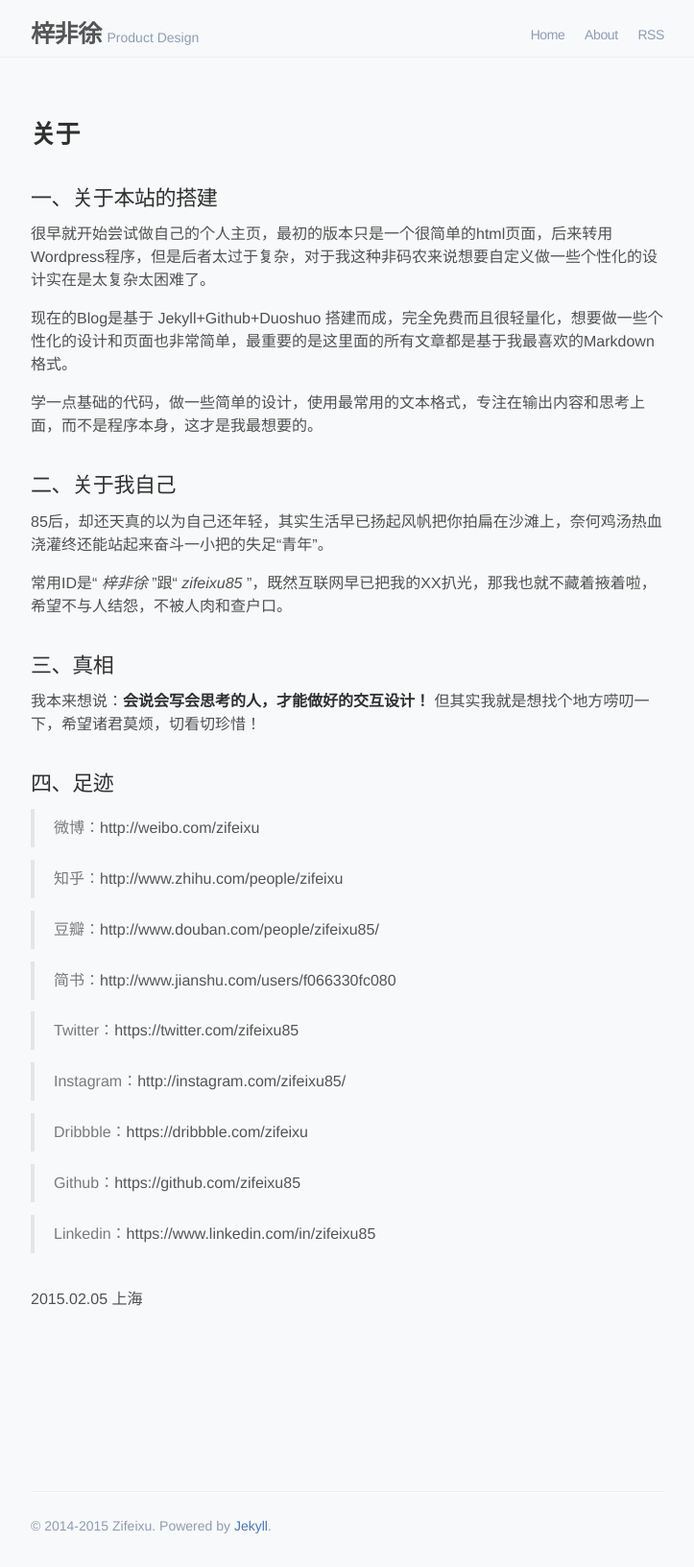
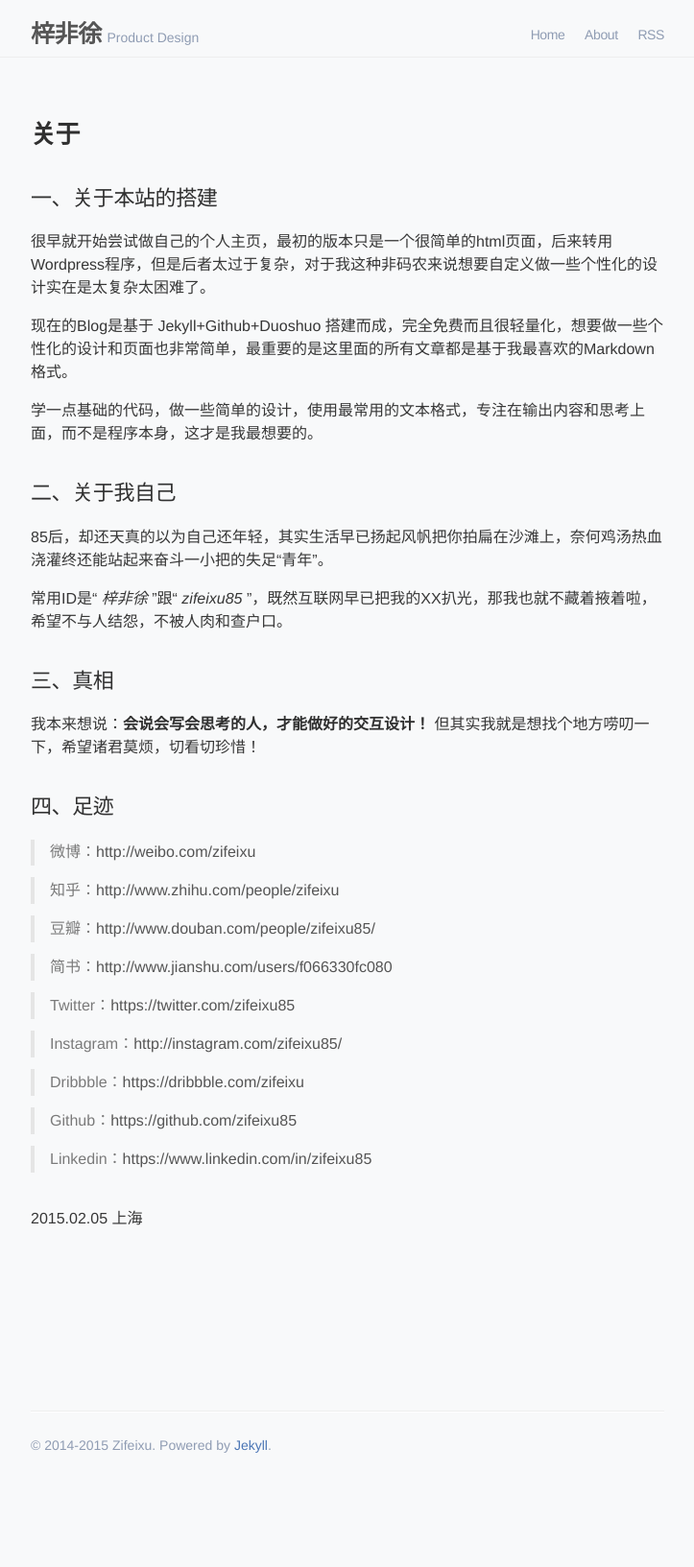
Before and after one commit to zifeixu85/zifeixu.github.io, a Jekyll site: the page built from about.md, in a window 1280 px wide. Shown: the whole page at 96% size, without its empty margins (278-1001 px from the left). Built offline with Jekyll 4.4.1, drawn with Linux system fonts in a browser that asks for light colours; some web fonts are replaced; Markdown is read by kramdown in place of the engine named in the settings; comment, search, counter and statistics services are not loaded; after the commit the page ends 1549 px from its top, so only the background shows below that.

Commit message:
commit all

```diff
--- a/public/css/poole.css
+++ b/public/css/poole.css
@@ -59,7 +59,7 @@ html {
 }
 
 body {
-  color: #515151;
+  color: #373737;
   background-color: #fff;
   -webkit-text-size-adjust: 100%;
       -ms-text-size-adjust: 100%;
@@ -98,7 +98,7 @@ h2 {
 }
 h3 {
   font-size: 22px;
-  margin: 36px 0 12px;
+  margin: 36px 0 20px;
 }
 h4, h5, h6 {
   font-size: 18px;
@@ -215,7 +215,7 @@ pre code {
 
 /* Quotes */
 blockquote {
-  padding: .5rem 1rem;
+  padding: .1rem;
   margin: .8rem 0;
   color: #7a7a7a;
   border-left: .25rem solid #e5e5e5;
@@ -225,8 +225,7 @@ blockquote p:last-child {
 }
 @media (min-width: 30em) {
   blockquote {
-    padding-right: 5rem;
-    padding-left: 1.25rem;
+    padding-left: 1rem;
   }
 }
 
```
Also changed, not shown: 16 other files.
